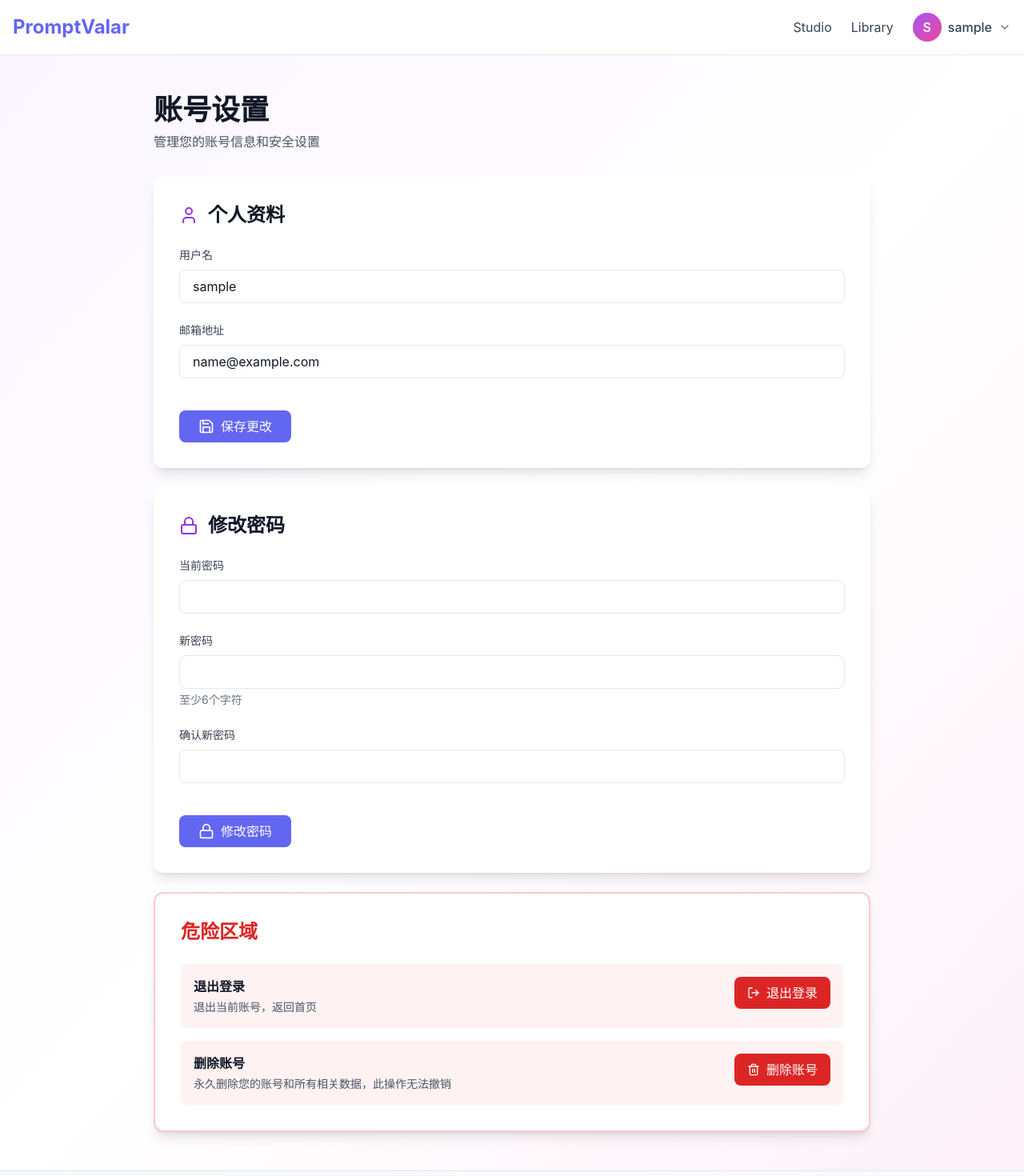
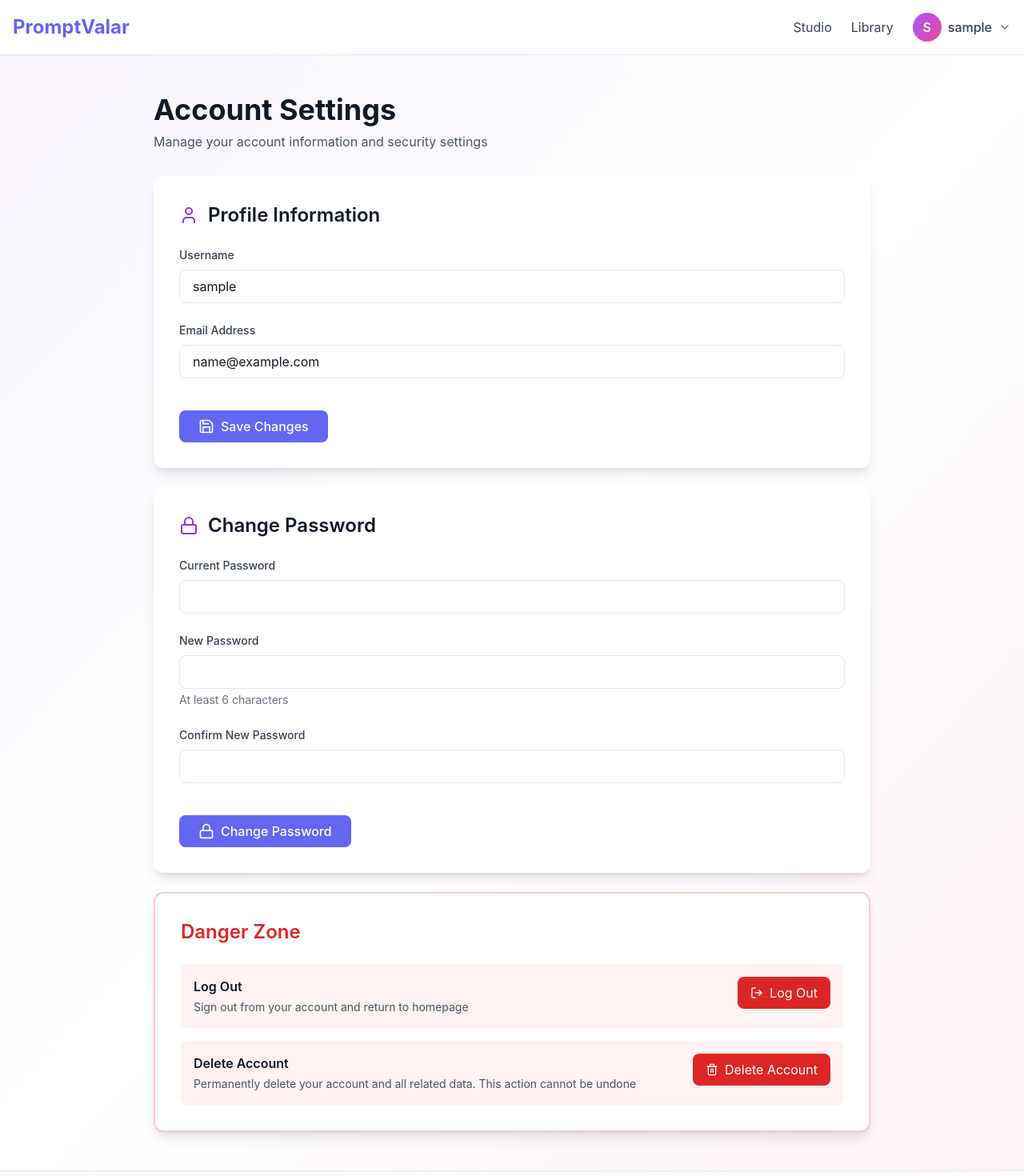
Before and after one commit to Throneto/promptvalar, a React (Vite) app in the folder frontend/: page /dashboard/settings in a window 1280 px wide. Shown: the top 1470 px of the page at 80% size. Built offline with nearby package versions, Linux system fonts and the light colour scheme; no server answers; sample sign-in values are in the browser's storage.

Commit message:
Translate UI elements and messages in MyFavoritesPage and SettingsPage components to English for improved accessibility. Updated error messages, loading states, and various labels to ensure a consistent user experience for English-speaking users.

```diff
--- a/frontend/src/pages/SettingsPage.tsx
+++ b/frontend/src/pages/SettingsPage.tsx
@@ -36,7 +36,7 @@ function SettingsPage() {
       // 模拟API调用
       await new Promise(resolve => setTimeout(resolve, 1000));
 
-      setMessage({ type: 'success', text: '个人资料更新成功！' });
+      setMessage({ type: 'success', text: 'Profile updated successfully!' });
 
       // 更新localStorage中的用户信息
       const updatedUser = { ...user, username, email };
@@ -46,7 +46,7 @@ function SettingsPage() {
       // 触发自定义事件通知其他组件
       window.dispatchEvent(new Event('auth-change'));
     } catch (err: any) {
-      setMessage({ type: 'error', text: '更新失败，请稍后重试' });
+      setMessage({ type: 'error', text: 'Update failed, please try again later' });
     } finally {
       setLoading(false);
     }
@@ -58,12 +58,12 @@ function SettingsPage() {
 
     // 验证密码
     if (newPassword.length < 6) {
-      setMessage({ type: 'error', text: '新密码至少需要6个字符' });
+      setMessage({ type: 'error', text: 'New password must be at least 6 characters' });
       return;
     }
 
     if (newPassword !== confirmPassword) {
-      setMessage({ type: 'error', text: '两次输入的密码不一致' });
+      setMessage({ type: 'error', text: 'Passwords do not match' });
       return;
     }
 
@@ -76,22 +76,22 @@ function SettingsPage() {
       // 模拟API调用
       await new Promise(resolve => setTimeout(resolve, 1000));
 
-      setMessage({ type: 'success', text: '密码修改成功！' });
+      setMessage({ type: 'success', text: 'Password changed successfully!' });
       setCurrentPassword('');
       setNewPassword('');
       setConfirmPassword('');
     } catch (err: any) {
-      setMessage({ type: 'error', text: '密码修改失败，请检查当前密码是否正确' });
+      setMessage({ type: 'error', text: 'Failed to change password, please check your current password' });
     } finally {
       setLoading(false);
     }
   };
 
   const handleDeleteAccount = () => {
-    if (confirm('确定要删除账号吗？此操作无法撤销，所有数据将被永久删除。')) {
-      if (confirm('再次确认：真的要删除账号吗？')) {
+    if (confirm('Are you sure you want to delete your account? This action cannot be undone and all data will be permanently deleted.')) {
+      if (confirm('Final confirmation: Do you really want to delete your account?')) {
         // TODO: 实现删除账号的API调用
-        alert('账号删除功能即将推出');
+        alert('Account deletion feature coming soon');
       }
     }
   };
@@ -105,7 +105,7 @@ function SettingsPage() {
   if (!user) {
     return (
       <div className="min-h-screen flex items-center justify-center">
-        <p className="text-gray-600">加载中...</p>
+        <p className="text-gray-600">Loading...</p>
       </div>
     );
   }
@@ -119,8 +119,8 @@ function SettingsPage() {
           animate={{ opacity: 1, y: 0 }}
           className="mb-8"
         >
-          <h1 className="text-4xl font-bold text-gray-900 mb-2">账号设置</h1>
-          <p className="text-gray-600">管理您的账号信息和安全设置</p>
+          <h1 className="text-4xl font-bold text-gray-900 mb-2">Account Settings</h1>
+          <p className="text-gray-600">Manage your account information and security settings</p>
         </motion.div>
 
         {/* 消息提示 */}
@@ -151,13 +151,13 @@ function SettingsPage() {
         >
           <h2 className="text-2xl font-semibold text-gray-900 mb-6 flex items-center gap-3">
             <User className="w-6 h-6 text-purple-600" />
-            个人资料
+            Profile Information
           </h2>
 
           <form onSubmit={handleUpdateProfile} className="space-y-6">
             <div>
               <label htmlFor="username" className="form-label">
-                用户名
+                Username
               </label>
               <input
                 type="text"
@@ -171,7 +171,7 @@ function SettingsPage() {
 
             <div>
               <label htmlFor="email" className="form-label">
-                邮箱地址
+                Email Address
               </label>
               <input
                 type="email"
@@ -190,7 +190,7 @@ function SettingsPage() {
                 className="btn-primary flex items-center gap-2"
               >
                 <Save className="w-5 h-5" />
-                {loading ? '保存中...' : '保存更改'}
+                {loading ? 'Saving...' : 'Save Changes'}
               </button>
             </div>
           </form>
@@ -205,13 +205,13 @@ function SettingsPage() {
         >
           <h2 className="text-2xl font-semibold text-gray-900 mb-6 flex items-center gap-3">
             <Lock className="w-6 h-6 text-purple-600" />
-            修改密码
+            Change Password
           </h2>
 
           <form onSubmit={handleChangePassword} className="space-y-6">
             <div>
               <label htmlFor="currentPassword" className="form-label">
-                当前密码
+                Current Password
               </label>
               <input
                 type="password"
@@ -225,7 +225,7 @@ function SettingsPage() {
 
             <div>
               <label htmlFor="newPassword" className="form-label">
-                新密码
+                New Password
               </label>
               <input
                 type="password"
@@ -236,12 +236,12 @@ function SettingsPage() {
                 required
                 minLength={6}
               />
-              <p className="text-sm text-gray-500 mt-1">至少6个字符</p>
+              <p className="text-sm text-gray-500 mt-1">At least 6 characters</p>
             </div>
 
             <div>
               <label htmlFor="confirmPassword" className="form-label">
-                确认新密码
+                Confirm New Password
               </label>
               <input
                 type="password"
@@ -260,7 +260,7 @@ function SettingsPage() {
                 className="btn-primary flex items-center gap-2"
               >
                 <Lock className="w-5 h-5" />
-                {loading ? '修改中...' : '修改密码'}
+                {loading ? 'Changing...' : 'Change Password'}
               </button>
             </div>
           </form>
@@ -273,14 +273,14 @@ function SettingsPage() {
           transition={{ delay: 0.3 }}
           className="bg-white rounded-xl shadow-lg p-8 border-2 border-red-200"
         >
-          <h2 className="text-2xl font-semibold text-red-600 mb-6">危险区域</h2>
+          <h2 className="text-2xl font-semibold text-red-600 mb-6">Danger Zone</h2>
 
           <div className="space-y-4">
             <div className="flex items-start justify-between p-4 bg-red-50 rounded-lg">
               <div className="flex-1">
-                <h3 className="font-semibold text-gray-900 mb-1">退出登录</h3>
+                <h3 className="font-semibold text-gray-900 mb-1">Log Out</h3>
                 <p className="text-sm text-gray-600">
-                  退出当前账号，返回首页
+                  Sign out from your account and return to homepage
                 </p>
               </div>
               <button
@@ -288,15 +288,15 @@ function SettingsPage() {
                 className="ml-4 px-4 py-2 bg-red-600 text-white rounded-lg hover:bg-red-700 transition-colors flex items-center gap-2"
               >
                 <LogOut className="w-4 h-4" />
-                退出登录
+                Log Out
               </button>
             </div>
 
             <div className="flex items-start justify-between p-4 bg-red-50 rounded-lg">
               <div className="flex-1">
-                <h3 className="font-semibold text-gray-900 mb-1">删除账号</h3>
+                <h3 className="font-semibold text-gray-900 mb-1">Delete Account</h3>
                 <p className="text-sm text-gray-600">
-                  永久删除您的账号和所有相关数据，此操作无法撤销
+                  Permanently delete your account and all related data. This action cannot be undone
                 </p>
               </div>
               <button
@@ -304,7 +304,7 @@ function SettingsPage() {
                 className="ml-4 px-4 py-2 bg-red-600 text-white rounded-lg hover:bg-red-700 transition-colors flex items-center gap-2"
               >
                 <Trash2 className="w-4 h-4" />
-                删除账号
+                Delete Account
               </button>
             </div>
           </div>
```
Also changed, not shown: frontend/src/pages/MyFavoritesPage.tsx (+13 -13 lines).
